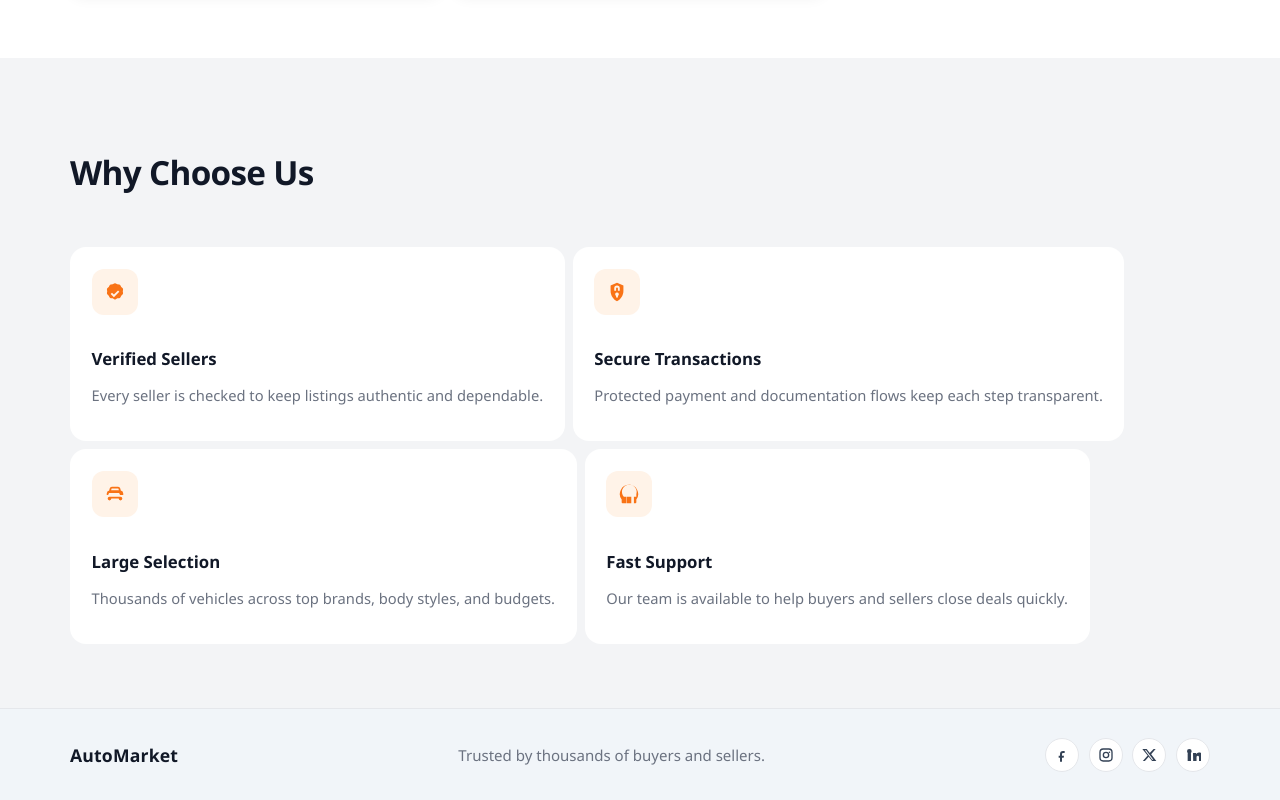
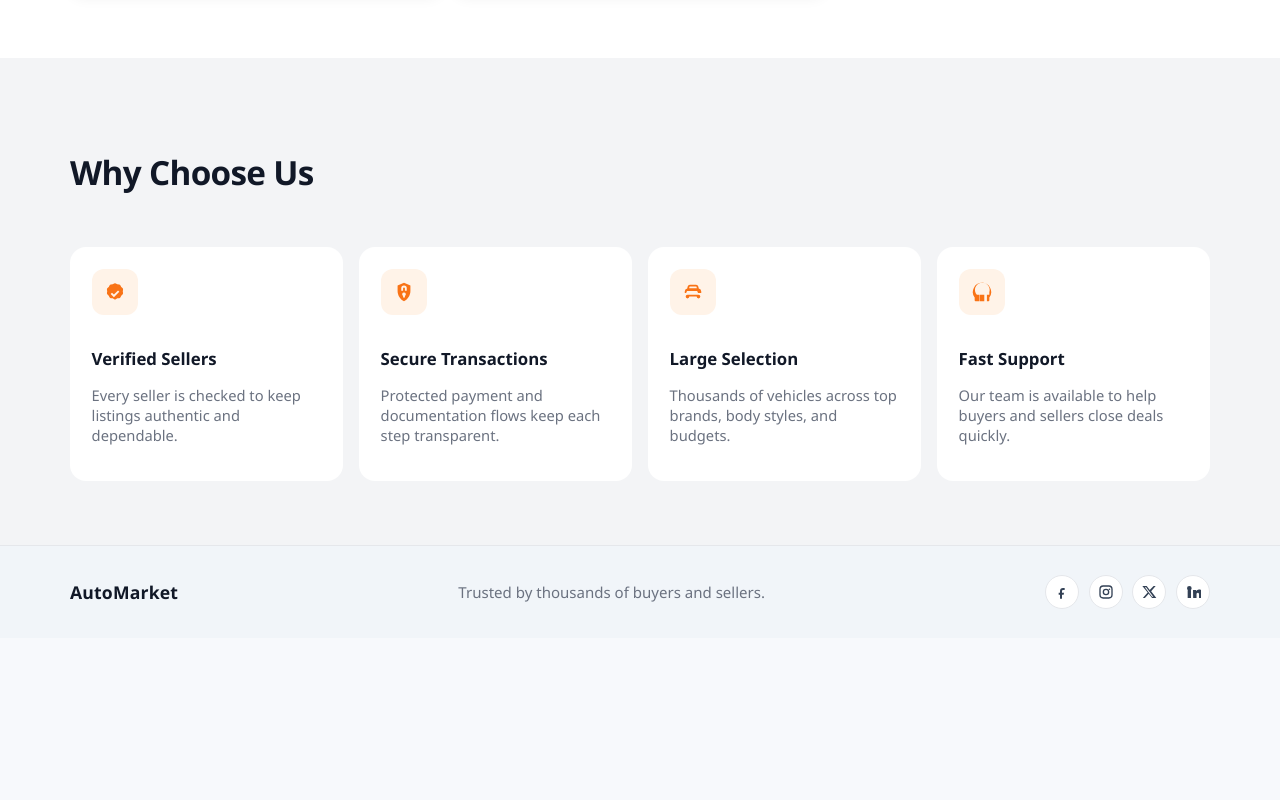
Before and after one commit to WebFaraon/CarWebSite-Front, a React (Vite) app: page / in a window 1280 px wide. Shown: the part 1962-2762 px from the top of the page. After the commit the page ends 2600 px from the top, so only its background shows below. Built offline with nearby package versions, Linux system fonts and the light colour scheme.

Commit message:
Fix Why Choose Us layout style conflicts

```diff
--- a/src/components/home/WhyChooseUsSection.tsx
+++ b/src/components/home/WhyChooseUsSection.tsx
@@ -44,10 +44,10 @@ function WhyChooseUsSection({ features }: WhyChooseUsSectionProps) {
           <h2>Why Choose Us</h2>
         </div>
 
-        <div className="features-grid">
+        <div className="why-features-grid">
           {features.map((feature) => (
-            <article key={feature.id} className="feature-card">
-              <div className="feature-icon">
+            <article key={feature.id} className="why-feature-card">
+              <div className="why-feature-icon">
                 <FeatureIconGraphic icon={feature.icon} />
               </div>
               <h3>{feature.title}</h3>
--- a/src/pages/Home/Home.css
+++ b/src/pages/Home/Home.css
@@ -351,19 +351,19 @@
   background: #f3f4f6;
 }
 
-.features-grid {
+.why-features-grid {
   display: grid;
   gap: 1rem;
   grid-template-columns: repeat(auto-fit, minmax(220px, 1fr));
 }
 
-.feature-card {
+.why-feature-card {
   background: var(--surface);
   border-radius: 16px;
   padding: 1.35rem;
 }
 
-.feature-icon {
+.why-feature-icon {
   align-items: center;
   background: #fff3e8;
   border-radius: 12px;
@@ -375,18 +375,18 @@
   width: 46px;
 }
 
-.feature-icon svg {
+.why-feature-icon svg {
   fill: currentColor;
   height: 22px;
   width: 22px;
 }
 
-.feature-card h3 {
+.why-feature-card h3 {
   font-size: 1.05rem;
   margin-bottom: 0.45rem;
 }
 
-.feature-card p {
+.why-feature-card p {
   color: var(--text-muted);
   font-size: 0.92rem;
 }
```
